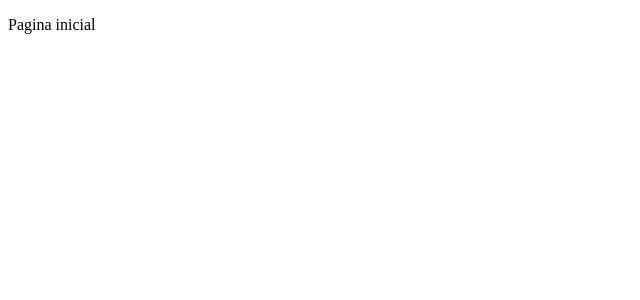
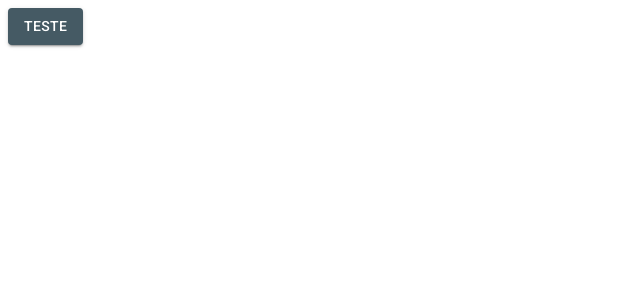
Before and after one commit to igorsouzaa98/frontend_crud, a React (Create React App) app: page /home in a window 1280 px wide. Shown: the top 300 px of the page, without its empty margins (0-640 px from the left). Built offline with nearby package versions, Linux system fonts and the light colour scheme.

Commit message:
Adicionando Material UI e Criando thema Light

```diff
--- a/package.json
+++ b/package.json
@@ -3,6 +3,10 @@
   "version": "0.1.0",
   "private": true,
   "dependencies": {
+    "@emotion/react": "^11.9.3",
+    "@emotion/styled": "^11.9.3",
+    "@mui/icons-material": "^5.8.4",
+    "@mui/material": "^5.9.1",
     "react": "^18.2.0",
     "react-dom": "^18.2.0",
     "react-router-dom": "^6.3.0",
--- a/public/index.html
+++ b/public/index.html
@@ -12,6 +12,8 @@
     <link rel="apple-touch-icon" href="%PUBLIC_URL%/logo192.png" />
 
     <link rel="manifest" href="%PUBLIC_URL%/manifest.json" />
+    <link rel="stylesheet" href="https://fonts.googleapis.com/css?family=Roboto:300,400,500,700&display=swap"/>
+    <link rel="stylesheet" href="https://fonts.googleapis.com/icon?family=Material+Icons"/>
 
     <title>Academy Crud</title>
   </head>
--- a/src/App.tsx
+++ b/src/App.tsx
@@ -1,11 +1,15 @@
 import React from 'react'
 import {BrowserRouter} from "react-router-dom";
 import {AppRoutes} from './routes'
+import {ThemeProvider} from "@mui/material";
+import {LightTheme} from "./shared/themes";
 
 export const App = ()=> {
   return (
-      <BrowserRouter>
-          <AppRoutes/>
-      </BrowserRouter>
+      <ThemeProvider theme={LightTheme}>
+          <BrowserRouter>
+              <AppRoutes/>
+          </BrowserRouter>
+      </ThemeProvider>
   )
 }
--- a/src/routes/index.tsx
+++ b/src/routes/index.tsx
@@ -1,9 +1,10 @@
 import {Routes, Route, Navigate} from 'react-router-dom'
+import {Button} from "@mui/material";
 
 export const AppRoutes = () =>{
     return(
         <Routes>
-            <Route path ='/home' element ={<p>Pagina inicial</p>}>
+            <Route path ='/home' element ={<Button variant='contained' color='primary'>Teste</Button>}>
             </Route>
             <Route path='*' element={<Navigate to='/home' />} />
         </Routes>
--- /dev/null
+++ b/src/shared/themes/Light.ts
@@ -0,0 +1,23 @@
+import {createTheme} from '@mui/material'
+import {blueGrey, grey} from "@mui/material/colors";
+
+export const LightTheme = createTheme({
+    palette:{
+        primary:{
+            main:blueGrey[700],
+            dark:blueGrey[800],
+            light:blueGrey[500],
+            contrastText:'#ffffff',
+        },
+        secondary:{
+            main:grey[500],
+            dark:grey[400],
+            light:grey[300],
+            contrastText:'#ffffff',
+        },
+        background:{
+            default:'#f7f6f3',
+            paper:'#ffffff',
+        }
+    }
+})
--- a/src/shared/themes/index.ts
+++ b/src/shared/themes/index.ts
@@ -1 +1 @@
-export {}
+export * from './Light'
```
Also changed, not shown: 1 other file (tests, documents, lock files or other folders).
